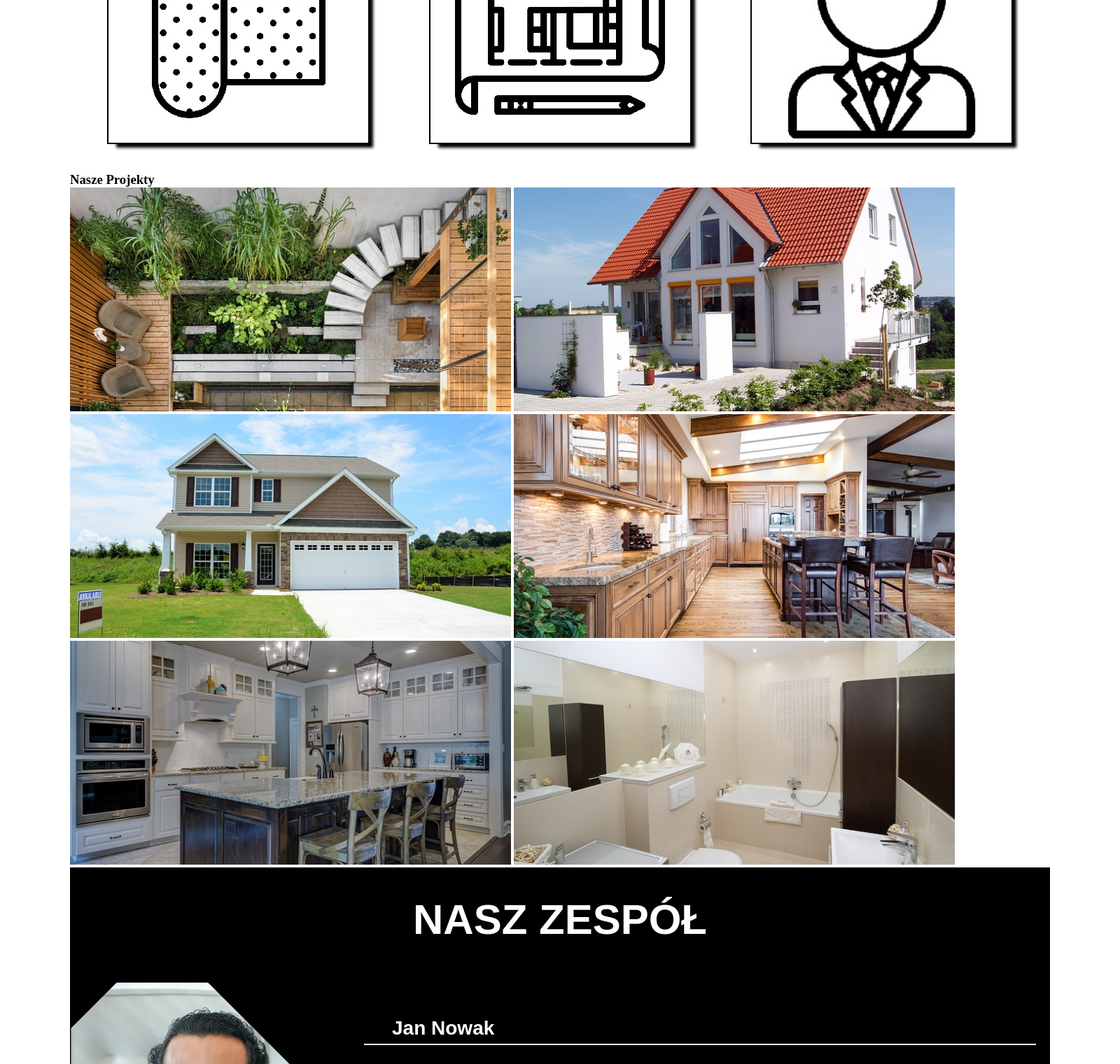
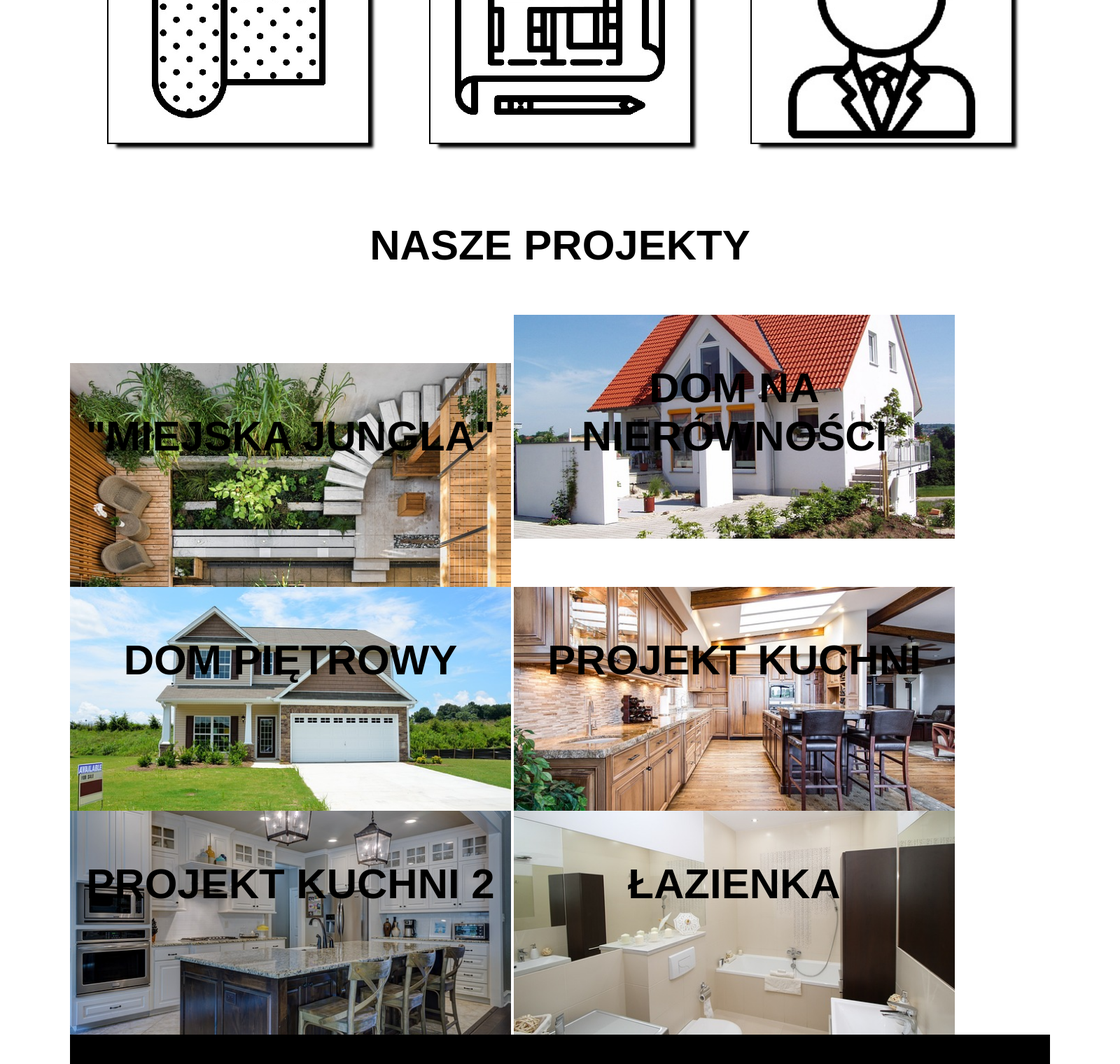
Before and after one commit to Sanczo369/simple_website, a Flask app: page / in a window 1600 px wide; the page is wider, and only the part inside the window is pictured. Shown: the part 1633-3154 px from the top of that part at 70% size. Run offline with Flask 3, Linux system fonts and the light colour scheme; some libraries are stand-ins or nearby versions.

```diff
--- a/static/css/style.css
+++ b/static/css/style.css
@@ -243,7 +243,7 @@ background: hsla(0,0%,100%,.85) no-repeat center;
   font-size: 40px;
 }
 
-#portfolio .project h1 {
+#portfolio .project h1, #portfolio h1 {
   font-family: 'saira condensed', sans-serif;
   padding: 20px;
   text-align: center;
--- a/templates/index.html
+++ b/templates/index.html
@@ -82,27 +82,27 @@
     <section class="projects">
       <h1>Nasze Projekty</h1>
       <div class="project">
-        <h1></h1>
+        <h1>"miejska jungla"</h1>
         <p></p>
       </div>
       <div class="project">
-        <h1></h1>
+        <h1>Dom na Nierówności</h1>
         <p></p>
       </div>
       <div class="project">
-        <h1></h1>
+        <h1>Dom Piętrowy</h1>
         <p></p>
       </div>
       <div class="project">
-        <h1></h1>
+        <h1>Projekt kuchni</h1>
         <p></p>
       </div>
       <div class="project">
-        <h1></h1>
+        <h1>Projekt kuchni 2</h1>
         <p></p>
       </div>
       <div class="project">
-        <h1></h1>
+        <h1>Łazienka</h1>
         <p></p>
       </div>
     </section>
```
